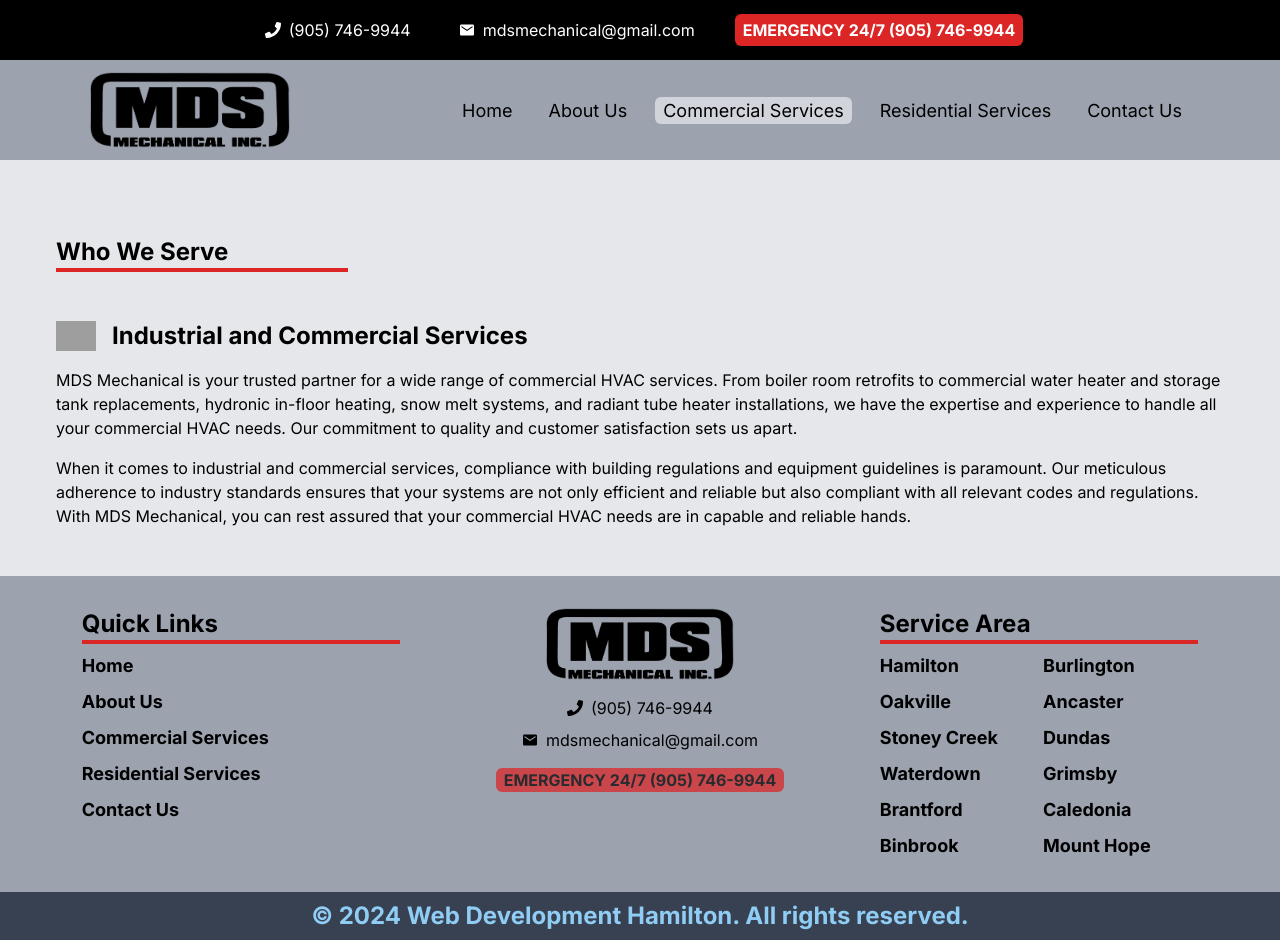
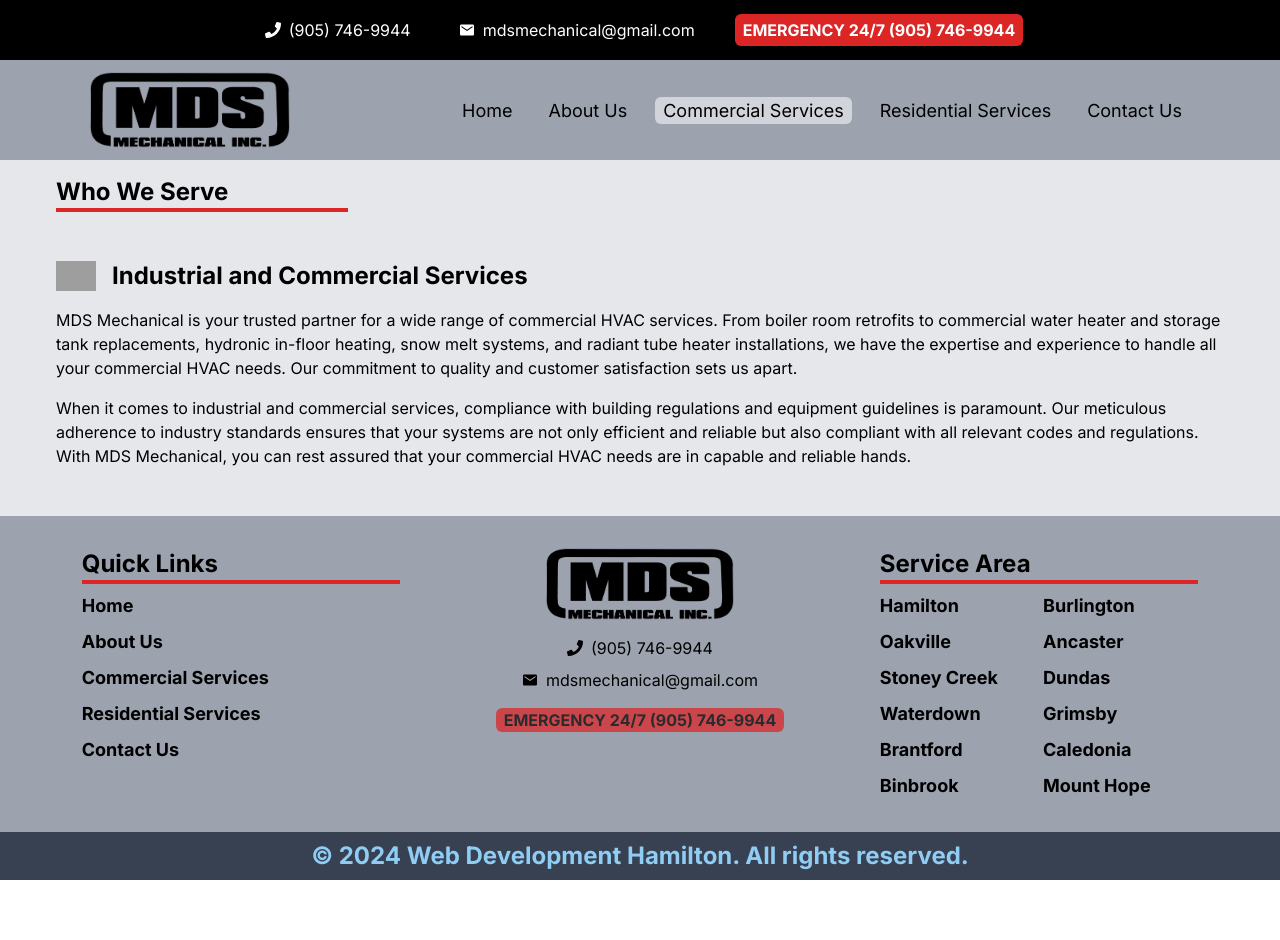
Before and after one commit to GlebTc/mds_mechanical, a Next.js app: page /commercial-services in a window 1280 px wide. After the commit the page ends 880 px from the top, so only its background shows below. Built offline with nearby package versions, Linux system fonts and the light colour scheme; grey boxes are pictures that could not be loaded.

Commit message:
Removed excess padding in pages

```diff
--- a/src/app/commercial-services/page.tsx
+++ b/src/app/commercial-services/page.tsx
@@ -2,7 +2,6 @@
 import services from '@/utils/constants/content/services.json';
 import constants from '@/utils/constants/constans.json';
 import Image from 'next/image';
-
 
 export const metadata: Metadata = {
   title: 'Commercial & Industrial Services',
@@ -10,7 +9,7 @@
 
 const CommercialServices = () => {
   return (
-    <div className='SERVICES_MAIN_CONTAINER relative h-full w-full mx-auto flex flex-col justify-between bg-gray-200 pt-[var(--emerg-bar-h-mobile)] md:pt-[var(--emerg-bar-h-desktop)]'>
+    <div className='SERVICES_MAIN_CONTAINER relative h-full w-full mx-auto flex flex-col justify-between bg-gray-200'>
       <div className='max-w-[1200px] mx-auto p-4 mb-8'>
         <h2 className='text-2xl font-bold border-b-4 border-red-600 w-full md:w-[25%] mb-12'>
           Who We Serve
--- a/src/app/residential-services/page.tsx
+++ b/src/app/residential-services/page.tsx
@@ -12,7 +12,7 @@
 
 const ResidentialServices = () => {
   return (
-    <div className='SERVICES_MAIN_CONTAINER relative h-full w-full mx-auto flex flex-col justify-between bg-gray-200 pt-[var(--emerg-bar-h-mobile)] md:pt-[var(--emerg-bar-h-desktop)]'>
+    <div className='SERVICES_MAIN_CONTAINER relative h-full w-full mx-auto flex flex-col justify-between bg-gray-200 '>
       <div className='max-w-[1200px] mx-auto p-4 mb-8'>
         <h2 className='text-2xl font-bold border-b-4 border-red-600 w-full md:w-[25%] mb-12'>
           Who We Serve
```
